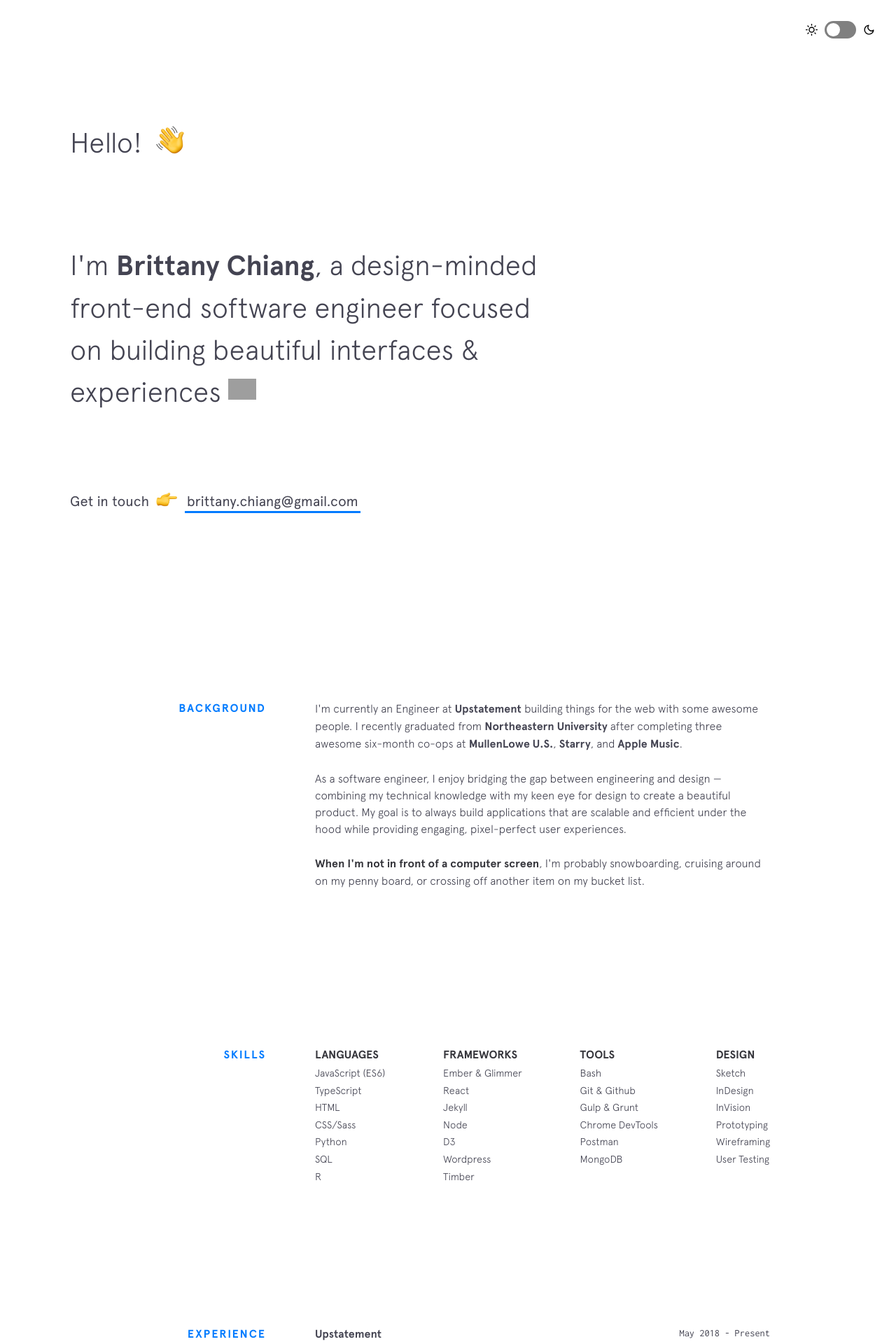
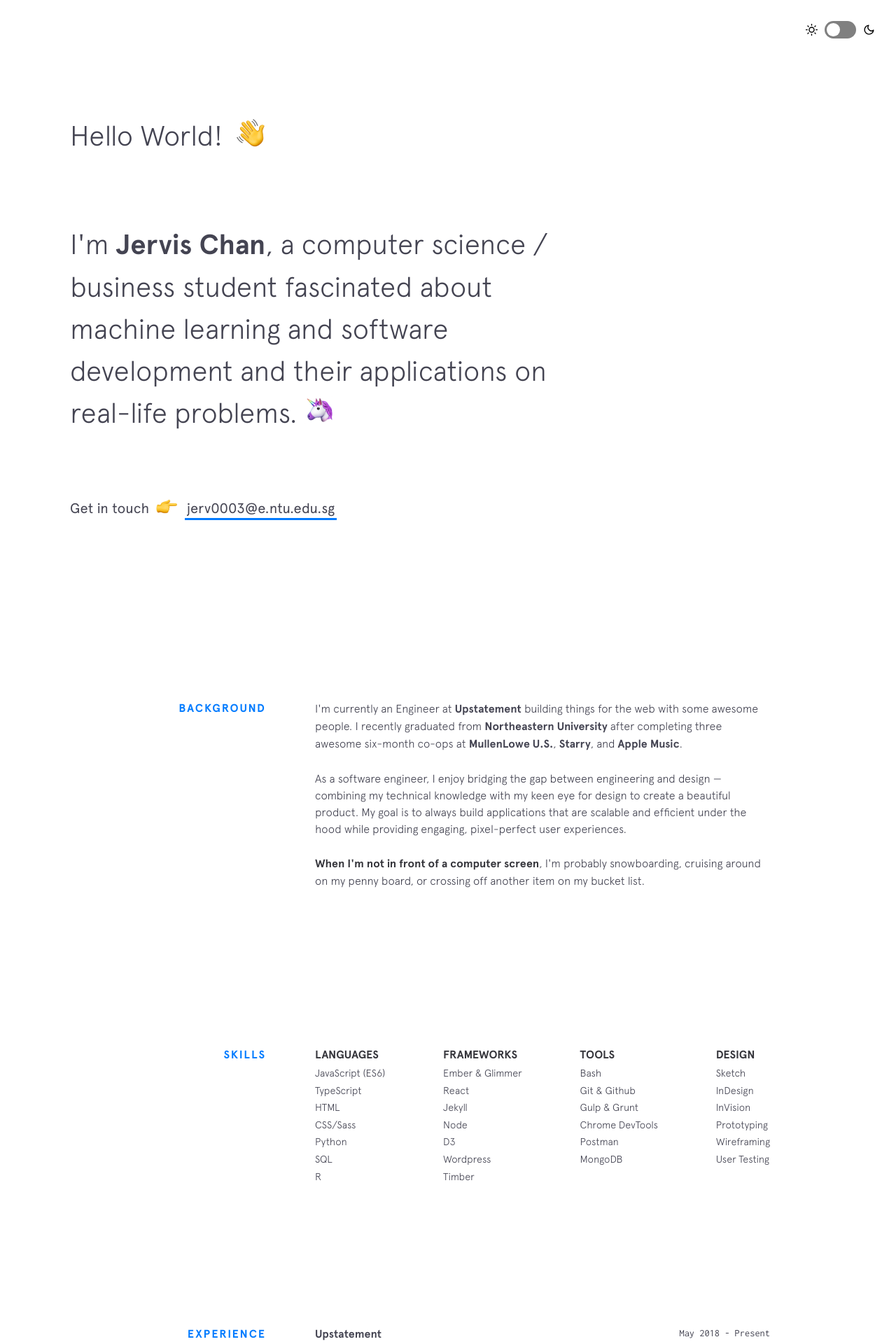
Before and after one commit to jervvs/jervvs.github.io, a Jekyll site: the page built from index.html, in a window 1280 px wide. Shown: the top 1920 px of the page at 70% size. Built offline with Jekyll 4.4.1, drawn with Linux system fonts in a browser that asks for light colours; nearby versions of some CDN libraries; grey boxes are pictures that could not be loaded.

Commit message:
Change Intro

```diff
--- a/_includes/intro.html
+++ b/_includes/intro.html
@@ -1,18 +1,18 @@
 <header class="intro">
-  <h1 class="intro__hello">Hello!
+  <h1 class="intro__hello">Hello World!
     <span class="emoji wave-hand animated"></span>
   </h1>
 
   <h2 class="intro__tagline">I'm
-    <span class="name">Brittany Chiang</span>, a design-minded front-end software engineer focused on building beautiful interfaces &amp; experiences
-    <span class="emoji technologist"></span>
+    <span class="name">Jervis Chan</span>, a computer science / business student fascinated about machine learning and software development and their applications on real-life problems.
+    <span class="emoji unicorn"></span>
   </h2>
 
   <h3 class="intro__contact">
     <span>Get in touch </span>
     <span class="emoji pointer"></span>
     <span>
-      <a href="mailto:brittany.chiang@gmail.com" target="_blank" class="highlight-link">brittany.chiang@gmail.com</a>
+      <a href="mailto:jerv0003@e.ntu.edu.sg" target="_blank" class="highlight-link">jerv0003@e.ntu.edu.sg</a>
     </span>
   </h3>
 </header>
```
Also changed, not shown: css/main.css.
